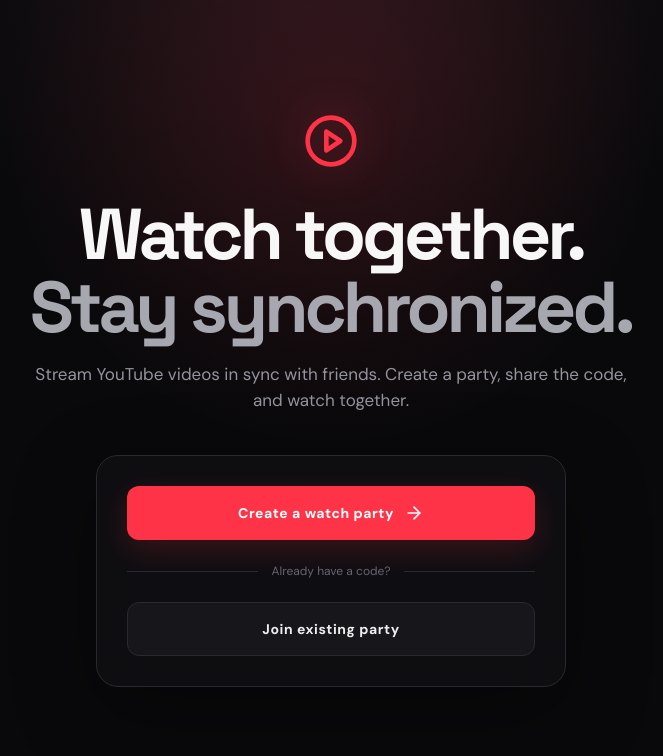
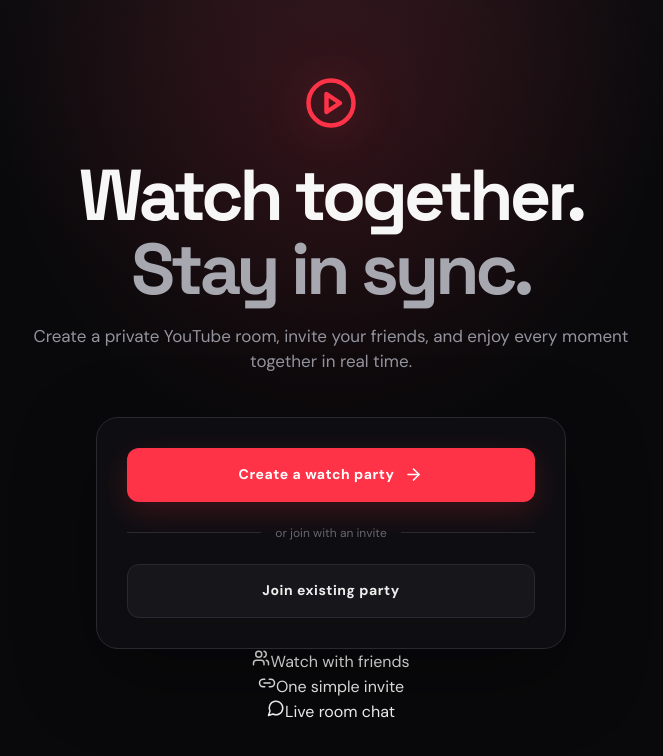
Before and after one commit to ujjawalkeshri1/youtube-watch-party, a React (Vite) app in the folder client/: page / in a window 1280 px wide. Shown: the top 756 px of the page, without its empty margins (309-972 px from the left). Built offline with nearby package versions, Linux system fonts and the light colour scheme; no server answers.

Commit message:
Refresh watch party home page

```diff
--- a/client/src/pages/HomePage.tsx
+++ b/client/src/pages/HomePage.tsx
@@ -1,6 +1,6 @@
 import { useEffect } from 'react';
 import { useNavigate, useSearchParams } from 'react-router-dom';
-import { ArrowRight, PlayCircle } from 'lucide-react';
+import { ArrowRight, PlayCircle, Users, MessageCircle, Link2 } from 'lucide-react';
 
 export function HomePage() {
   const navigate = useNavigate();
@@ -9,43 +9,31 @@ export function HomePage() {
   const joinCode = searchParams.get('join');
 
   useEffect(() => {
-    if (joinCode) {
-      navigate(`/join/${joinCode.toUpperCase()}`, { replace: true });
-    }
+    if (joinCode) navigate(`/join/${joinCode.toUpperCase()}`, { replace: true });
   }, [joinCode, navigate]);
 
   return (
     <main className="home-page">
       <div className="home-container">
         <div className="home-header">
-          <PlayCircle size={56} className="logo-icon" />
-          <h1>
-            Watch together.
-            <br />
-            <em>Stay synchronized.</em>
-          </h1>
-          <p className="subtitle">
-            Stream YouTube videos in sync with friends. Create a party, share the code, and watch together.
-          </p>
+          <PlayCircle size={54} className="logo-icon" />
+          <h1>Watch together.<br /><em>Stay in sync.</em></h1>
+          <p className="subtitle">Create a private YouTube room, invite your friends, and enjoy every moment together in real time.</p>
         </div>
 
         <div className="home-content">
           <div className="form-card">
             {notice && <div className="error-message">{notice}</div>}
+            <button className="btn btn-primary btn-large" onClick={() => navigate('/create')}>Create a watch party <ArrowRight size={19} /></button>
+            <div className="divider"><span>or join with an invite</span></div>
+            <button className="btn btn-secondary btn-large" onClick={() => navigate('/join')}>Join existing party</button>
+          </div>
+        </div>
 
-            <button className="btn btn-primary btn-large" onClick={() => navigate('/create')}>
-              Create a watch party
-              <ArrowRight size={20} />
-            </button>
-
-            <div className="divider">
-              <span>Already have a code?</span>
-            </div>
-
-            <button className="btn btn-secondary btn-large" onClick={() => navigate('/join')}>
-              Join existing party
-            </button>
-          </div>
+        <div className="home-features">
+          <div><Users size={18} /><span>Watch with friends</span></div>
+          <div><Link2 size={18} /><span>One simple invite</span></div>
+          <div><MessageCircle size={18} /><span>Live room chat</span></div>
         </div>
       </div>
     </main>
```
